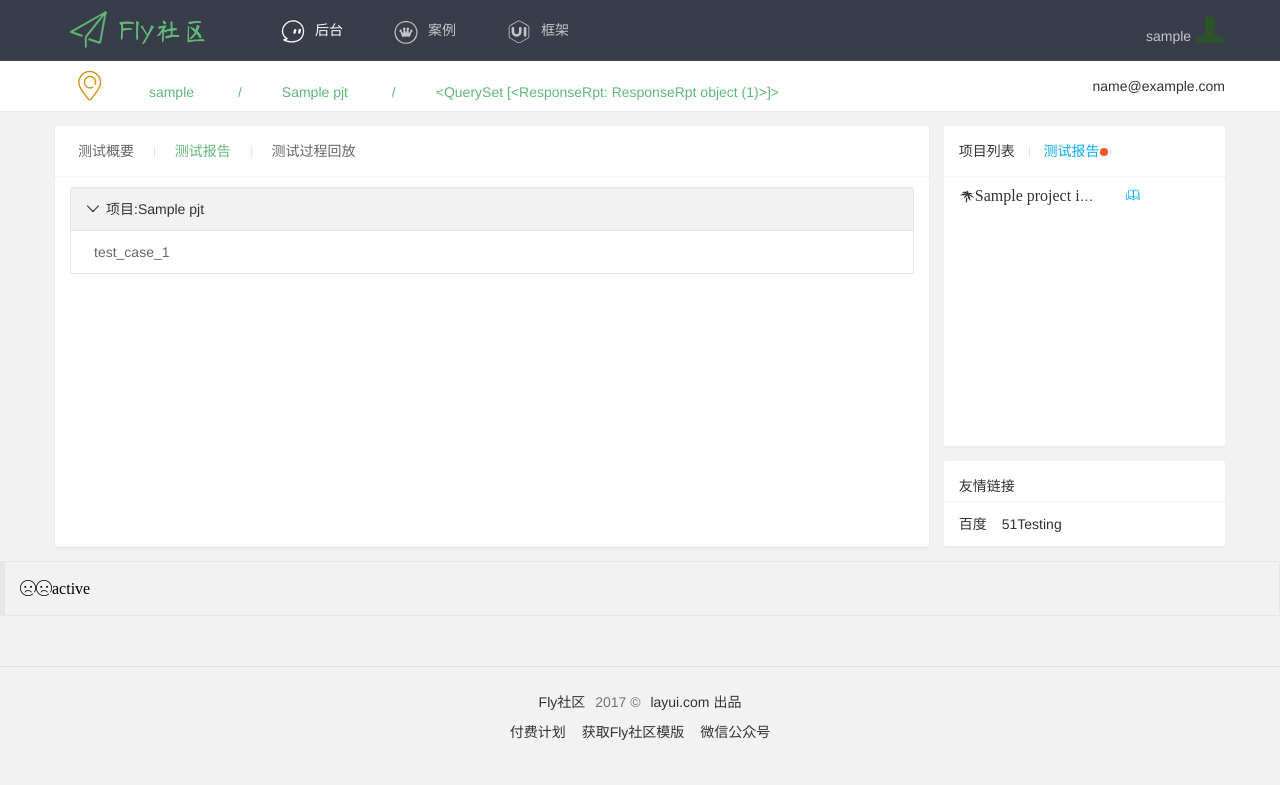
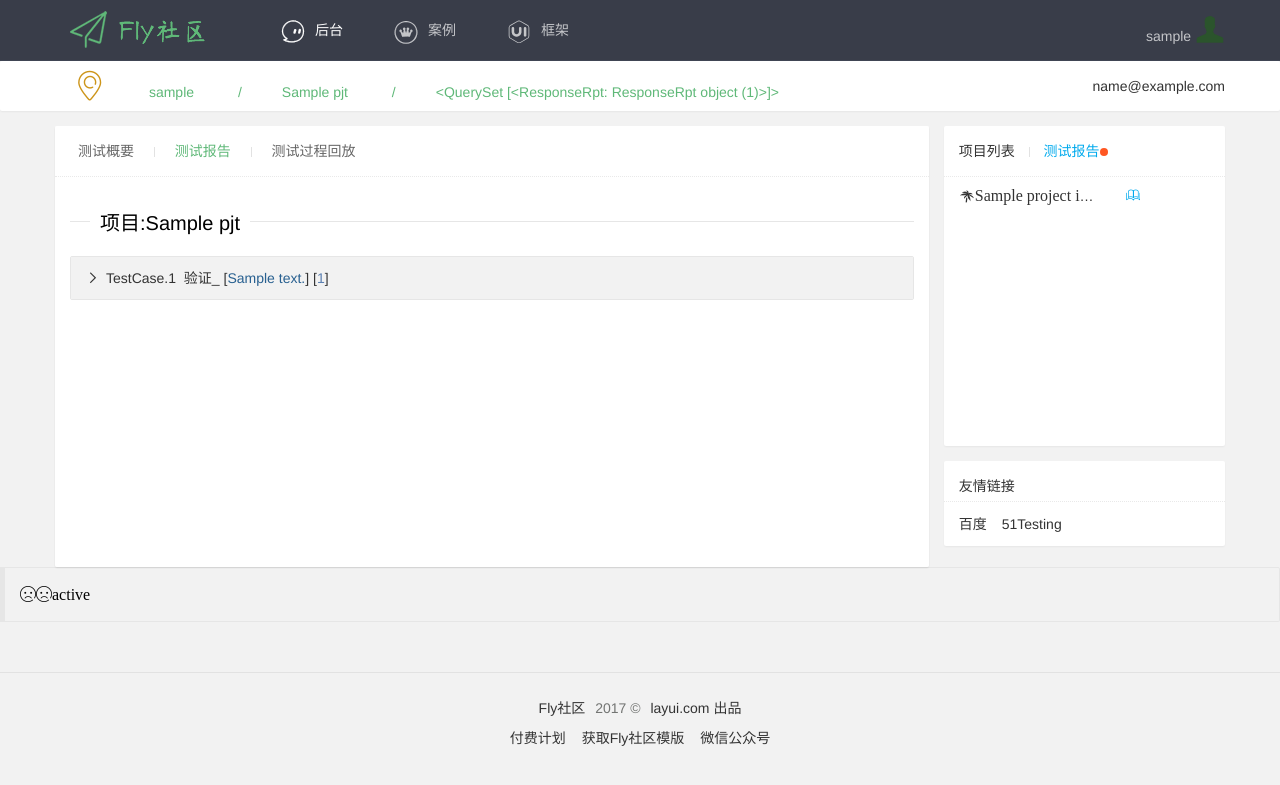
Before and after one commit to lvjzhBJ/dailyTest, a Django app: template userAuth/templates/weHtml/rpt_sum.html in a window 1280 px wide. Shown: the top 785 px of the page. Run offline with Django 3.2, Linux system fonts and the light colour scheme; tables that the repository leaves empty hold one stand-in row (values such as "Sample post"); the template is opened without the code that fills it: values that come from a table or form of the project are taken from there, most other values are stand-ins (such as "Sample title", 1, 10 or a date in 2020).

Commit message:
rsh见流

```diff
--- a/pageShow/views.py
+++ b/pageShow/views.py
@@ -527,9 +527,11 @@
 
     test_case_info={}
     test_case_info['status'] = 0
+    rpt = pickle.loads(rpt[0].rpt_info)
     if rpt:
         test_case_info['status'] = 1
-        test_case_info['test_case_list'] = pickle.loads(rpt[0].rpt_info)
+        test_case_info['test_case_list'] = rpt
+
 
     rsp = render(request, 'weHtml/rpt_sum.html', {'username': username,
                                               'email': email,
@@ -537,6 +539,7 @@
                                               'rpt':'报告',
                                               'pjt_id':pjt_on[0].id,
                                               'userid':userid,
+                                                'rpt_json':json.dumps(rpt),
                                               'test_case_info': test_case_info,
                                               'project_info_json': project_info_json})
     return rsp
--- a/userAuth/templates/base.html
+++ b/userAuth/templates/base.html
@@ -34,7 +34,6 @@
   </li>
 
     </ul>
-
     <ul class="layui-nav fly-nav-user">
         {% if username %}
            <li class="layui-nav-item">
@@ -85,15 +84,15 @@
     <a href="/" target="_blank">获取Fly社区模版</a>
     <a href="/" target="_blank">微信公众号</a>
   </p>
+
 </div>
 
 <script src="{% static 'layui.js' %}" charset="utf-8"></script>
 <script>
 
-    layui.use(['element'], function(){
+    layui.use(['element','layer'], function(){
         var element = layui.element();
     });
-
 </script>
 {% block js %}{% endblock %}
 </body>
--- a/userAuth/templates/weHtml/rpt_sum.html
+++ b/userAuth/templates/weHtml/rpt_sum.html
@@ -1,5 +1,4 @@
 {% extends 'base_logon.html' %}
-
    {% block body-logon %}
 
    <div class="fly-panel" style="margin-bottom: 0;">
@@ -13,46 +12,115 @@
 
         <div class="layui-col-md-offset0 fly-panel-main fly-filter">
             <ul style="width: 100%;min-height:350px;padding: 0;">
-                <div class="layui-collapse">
-          <div class="layui-colla-item">
-            <h2 class="layui-colla-title">项目:{{ pjt }}</h2>
-            <div class="layui-colla-content layui-show">
-                <div class="layui-container">
-                    <div class="layui-row">
-                        <div class="layui-col-md2">
-                        <ul class="layui-tree"></ul>
-                            {% if test_case_info.status  %}
-                                {% for i in test_case_info.test_case_list %}
-                                    <li class="siteTag"><a onclick="
-                                    document.getElementById('case_li').innerHTML= ''+
-                                     {% for j in i %}
-                                         '<li class=\'layui-timeline-item\'>' +
-                                         '<i class=\'layui-icon layui-timeline-axis\'>&#xe63f;</i>'+
-                                            '<div class=\'layui-timeline-content layui-text\'>'+
-                                              '<h3 class=\'layui-timeline-title\'>' +
-                                         'test_step_{{ forloop.counter }}</h3><p>{{ j.resource_id }}'+
-                                                '<img style=\'border:1px #FF00FF solid;\' height=\'100px\' src=\'' +
-                                         '/pageGet/media/img/user{{ userid }}/pjt{{ pjt_id }}/bo_{{ j.id }}.jpg\' alt=\'None_\' />'+
-                                              '</p></div></li>'+
-                                    {% endfor %}
-                                    '';" href="#"><cite>test_case_{{ forloop.counter }}</cite><em></em></a></li>
 
-                                {% endfor %}
-                            {% else %}
-                                <h2>测试未执行，请等待</h2>
-                            {% endif %}
+                {% if test_case_info.status  %}
+                      <fieldset class="layui-elem-field layui-field-title" style="margin-top: 20px;">
+                          <legend>项目:{{ pjt }}</legend>
+                      </fieldset>
+                      <div class="layui-collapse" lay-filter="test">
+                              {% for i in test_case_info.test_case_list %}
+                                    <div class="layui-colla-item">
+                                                <h2 class="layui-colla-title">
+                                                {% with i|last as t %}
+                                                TestCase.{{ forloop.counter }}&nbsp&nbsp验证_
+                                                    {% if t.text != 'no_value' %}
+                                                        [<i style="color: #286090;">{{ t.text }}</i>]
+                                                    {% endif %}
+                                                    {% if t.resource_id != 'no_value' %}
+                                                        [<i style="color: #5b80b2;">{{ t.resource_id }}</i>]
+                                                    {% endif %}
+                                                {% endwith %}
+                                                </h2>
+
+                                            <div class="layui-colla-content">
+                                                <p>
+                                                    <h onclick="vt('{{ forloop.counter }}');">测试用例执行流</h>
+                                                </p>
+                                            </div>
+
+                                            {% for j in i %}
+                                                <div class="layui-colla-content">
+                                                <p>
+                                                    {% if j.is_run_error == 0 %}
+                                                        <i class="layui-icon" style="font-size: 15px; color: #1E9FFF;">&#xe63d;</i>
+                                                    {% elif j.is_run_error == 1 %}
+                                                        <i class="layui-icon" style="font-size: 15px; color: #449d44;">&#xe6af;</i>
+                                                    {% elif j.is_run_error == 3 %}
+                                                        <i class="layui-icon" style="font-size: 15px; color: #E6162D;">&#xe69c;</i>
+                                                    {% else %}
+                                                        {{ j.is_run_error }}
+                                                    {% endif %}
+
+                                                <i style="color: seagreen;">&nbsp&nbspstep&nbsp{{ forloop.counter }}&nbsp&nbsp</i>
+                                                    {% if '[ROOT]' in j.text %}
+                                                        显示根页面__
+                                                        [<i style="color: #286090;">{{ j.text }}</i>]
+                                                    {% elif '[PAGE]' in j.text %}
+                                                        显示页面__
+                                                        [<i style="color: #286090;">{{ j.text }}</i>]
+                                                    {% else %}
+                                                        点击
+                                                            {% if j.text != 'no_value' %}
+                                                                [<i style="color: #286090;">{{ j.text }}</i>]
+                                                            {% endif %}
+                                                            {% if j.resource_id != 'no_value' %}
+                                                                [<i style="color: #5b80b2;">{{ j.resource_id }}</i>]
+                                                            {% endif %}
+                                                    {% endif %}
+                                                </p>
+                                                </div>
+                                            {% endfor %}
+                              {% endfor %}
                         </div>
-                        <div class="layui-col-md6">
-                            <ul class="layui-timeline">
-                                <ul id="case_li"></ul>
-                            </ul>
-                        </div>
-                  </div>
-                </div>
-            </div>
-          </div>
-          </div>
+                      </div>
+                    {% else %}
+                        <a>测试未执行，请等待</a>
+                  {% endif %}
             </ul>
         </div>
     </div>
 {% endblock %}
+
+{% block js %}
+    <script>
+    var rpt_list = {{ rpt_json|safe }}
+    function vt(str) {
+        var show_str = '';
+        for (i in rpt_list[str]){
+            show_str = show_str+
+            '<li class="layui-timeline-item">' +
+                '<i class="layui-icon layui-timeline-axis">&#xe63f;</i>' +
+                '<div class="layui-timeline-content layui-text">\n<h3 class="layui-timeline-title">' +
+                'step.'+(i);
+            if (rpt_list[str][i].text.indexOf("[PAGE]")>-1){
+                show_str = show_str+'显示'+rpt_list[str][i].text;
+            } else if(rpt_list[str][i].text.indexOf("[ROOT]")>-1) {
+                show_str = show_str+'显示'+rpt_list[str][i].text;
+            } else{
+                if(rpt_list[str][i].operation.indexOf("scrollable")>-1){show_str = show_str +'滑动 [';}
+                if(rpt_list[str][i].operation.indexOf("clickable")>-1){show_str = show_str +'点击 [';}
+                if (rpt_list[str][i].text.indexOf("no_value")<0){show_str = show_str + rpt_list[str][i].text;}
+                if (rpt_list[str][i].resource_id.indexOf("no_value")<0){show_str = show_str + rpt_list[str][i].resource_id;}
+            }
+
+            show_str = show_str+ ']</h3><p>\n'
+                + rpt_list[str][i].is_run_error
+                {#+rpt_list[str][i].text#}
+                {#+rpt_list[str][i].resource_id#}
+                +'<img style="border:1px #FF00FF solid;" height="100px" src="/pageGet/media/img/user{{ userid }}/pjt{{ pjt_id }}/bo_'+rpt_list[str][i].id+'.jpg" alt="None" />'
+                +'\n</p>\n</div>\n</li>';
+        }
+        layer.open({
+              type: 1,
+              title: false,
+              closeBtn: 0,
+              shadeClose: true,
+              skin: 'yourclass',
+                content: '<div style="padding: 20px; line-height: 22px; background-color: #393D49; color: #fff; font-weight: 300;">' +
+                show_str +
+                '</div>'
+            });
+    };
+    </script>
+
+{% endblock %}
--- a/userAuth/templates/weHtml/user_pjt_show.html
+++ b/userAuth/templates/weHtml/user_pjt_show.html
@@ -11,7 +11,6 @@
               <span class="fly-mid"></span>
               <a href="/{{ username }}/{{ pjt }}/edit">编辑用例</a>
         </div>
-
           <div class="layui-col-md-offset0 fly-panel-main fly-filter">
                   <ul style="width: 100%;min-height:350px;padding: 0;" id="treeView"></ul>
               </div>
```
Also changed, not shown: userAuth/templates/weHtml/user_pjt_case.html (+0 -9 lines).
